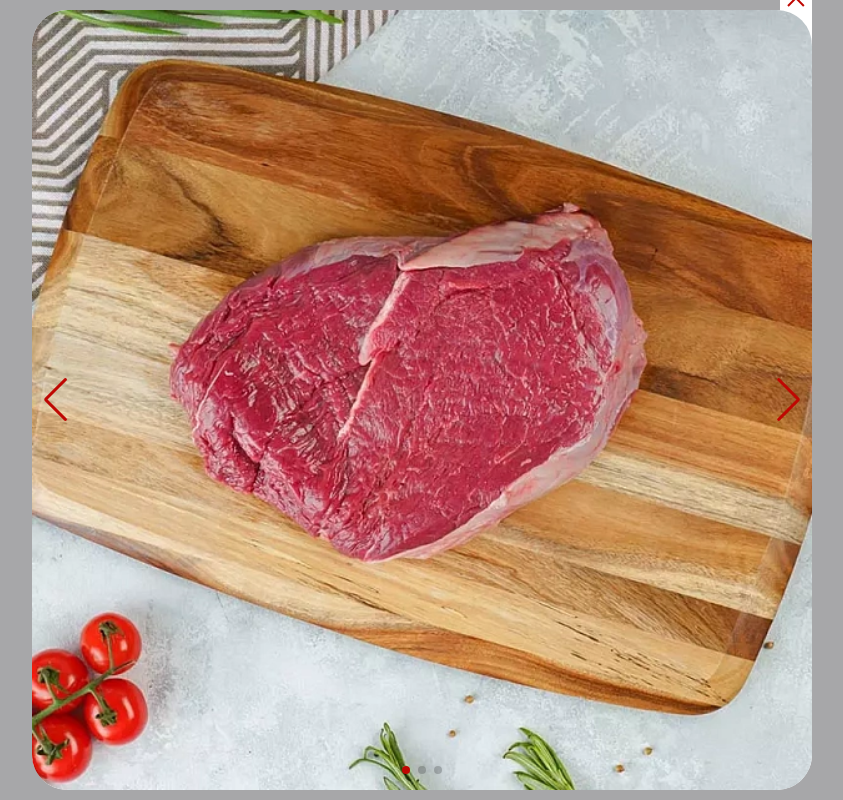
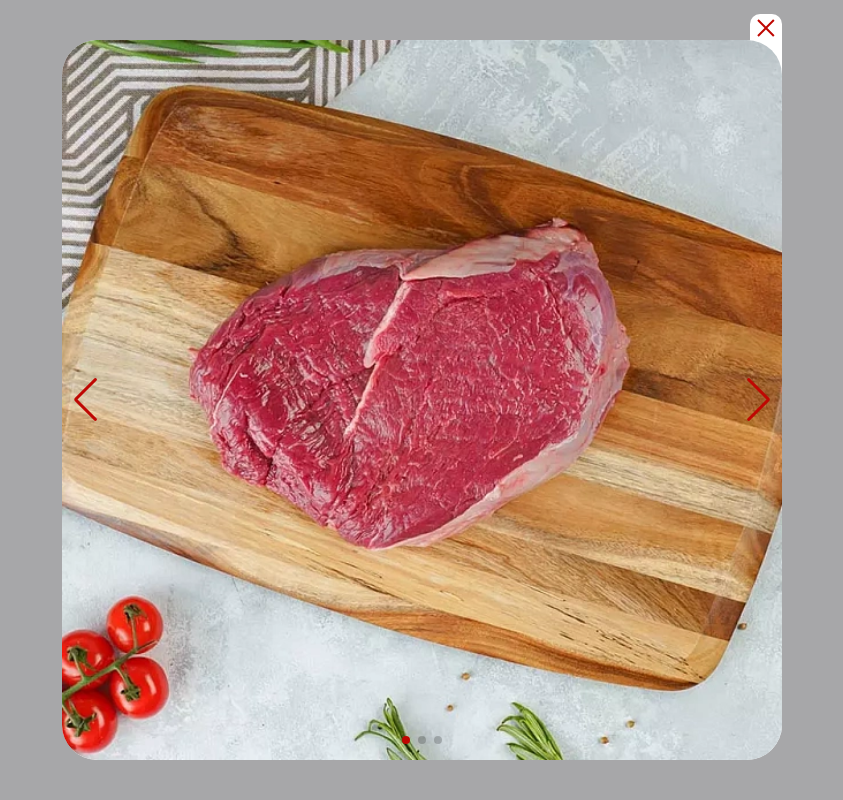
Before and after one commit to IEndru/modalSwiper, a plain HTML site: page index.html in a window 1280 px wide. Shown: the whole page, without its empty margins (218-1061 px from the left). Drawn offline with nearby package versions, Linux system fonts and the light colour scheme.

Commit message:
commit10

```diff
--- a/index.css
+++ b/index.css
@@ -131,6 +131,13 @@
     padding-bottom: 3rem;*/
     max-width: 780px;
     max-height: 780px;
+}
+
+@media only screen and (max-width: 1600px) {
+    .swiper {
+        max-width: 720px;
+        max-height: 720px;
+    }
 }
 
 .swiper-slide {
```
